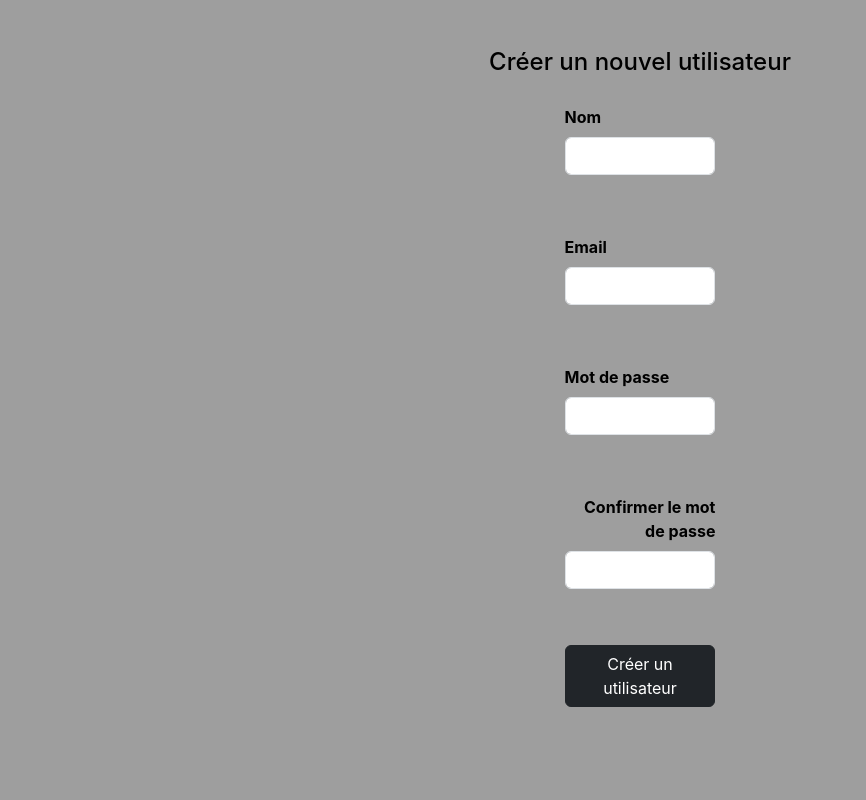
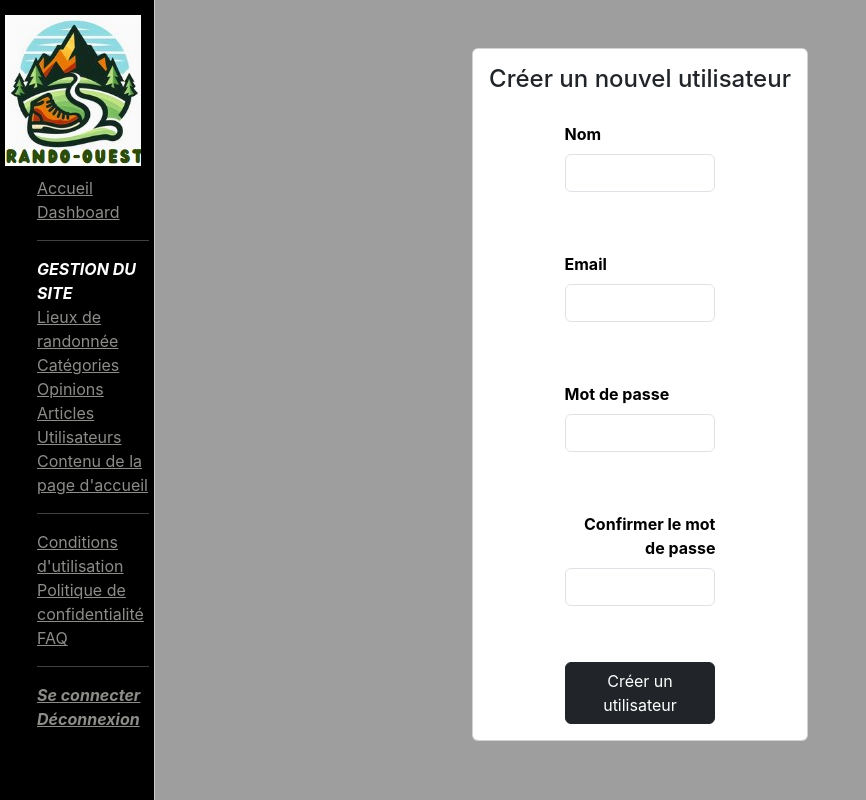
Before and after one commit to Nade0478/Rando-back-et-front, a React (Create React App) app in the folder Projet-rando-front/: page /user/add in a window 1280 px wide. Shown: the whole page, without its empty margins (0-866 px from the left). Built offline with nearby package versions, Linux system fonts and the light colour scheme.

Commit message:
Modif form

```diff
--- a/Projet-rando-front/src/pages/article/EditArticle.jsx
+++ b/Projet-rando-front/src/pages/article/EditArticle.jsx
@@ -26,7 +26,11 @@ const EditArticle = () => {
     try {
       const res = await axios.get(
         `${process.env.REACT_APP_API_URL}/article/${article}`,
-        { headers: { Authorization: `Bearer ${localStorage.getItem("access_token")}` } }
+        {
+          headers: {
+            Authorization: `Bearer ${localStorage.getItem("access_token")}`,
+          },
+        }
       );
       setTitle_article(res.data.title_article || "");
       setDate_article(res.data.date_article || "");
@@ -51,7 +55,9 @@ const EditArticle = () => {
   // Récupérer les catégories
   const fetchCategories = async () => {
     try {
-      const response = await axios.get(`${process.env.REACT_APP_API_URL}/category`);
+      const response = await axios.get(
+        `${process.env.REACT_APP_API_URL}/category`
+      );
       setCategories(response.data);
     } catch (error) {
       console.error("Erreur lors de la récupération des catégories :", error);
@@ -72,7 +78,13 @@ const EditArticle = () => {
   const updateArticle = async (e) => {
     e.preventDefault();
 
-    if (!title_article || !date_article || !content_article || !userId || !categoryId) {
+    if (
+      !title_article ||
+      !date_article ||
+      !content_article ||
+      !userId ||
+      !categoryId
+    ) {
       setValidationError({
         title_article: !title_article ? "Le titre est requis." : "",
         date_article: !date_article ? "La date est requise." : "",
@@ -112,12 +124,10 @@ const EditArticle = () => {
   return (
     <div>
       <Sidebar />
-      <div className="container mt-5">
-        <div className="row justify-content-center">
-          <div className="col-12 col-sm-12 col-md-6">
+      <div className="container mt-5 card-wrapper">
         <div className="card">
           <div className="card-body">
-                <h4 className="card-title">Modifier un article</h4>
+            <h4 className="card-title text-center">Modifier un article</h4>
             <hr />
             <div className="form-wrapper">
               {Object.keys(validationError).length > 0 && (
@@ -227,8 +237,6 @@ const EditArticle = () => {
         </div>
       </div>
     </div>
-      </div>
-    </div>
   );
 };
 
--- a/Projet-rando-front/src/pages/place/EditPlace.jsx
+++ b/Projet-rando-front/src/pages/place/EditPlace.jsx
@@ -5,8 +5,10 @@ import Row from "react-bootstrap/Row";
 import Col from "react-bootstrap/Col";
 import axios from "axios";
 import { useNavigate, useParams } from "react-router-dom";
+import "leaflet/dist/leaflet.css";
+
 import Sidebar from "../../components/admin/Sidebar";
-// import { MapContainer, TileLayer, Marker, Popup } from "react-leaflet";
+import { MapContainer, TileLayer, Marker, Popup } from "react-leaflet";
 
 
 const EditPlace = () => {
@@ -97,6 +99,7 @@ const EditPlace = () => {
           <div className="card-body">
             <h4 className="card-title text-center">Modifier une randonnée</h4>
             <hr />
+            <div className="form-wrapper">
               {Object.keys(validationError).length > 0 && (
                 <div className="row">
                   <div className="col-12">
@@ -155,7 +158,7 @@ const EditPlace = () => {
                 </Row>
                 <Row className="my-3">
                   <Col>
-                        {/* <MapContainer
+                    <MapContainer
                           style={{ height: "300px", width: "100%" }}
                           center={[
                             parseFloat(latitude_place) || 48.8566, // Valeur par défaut (Paris)
@@ -180,7 +183,7 @@ const EditPlace = () => {
                               </Popup>
                             </Marker>
                           )}
-                        </MapContainer> */}
+                        </MapContainer>
                   </Col>
                 </Row>
 
@@ -228,7 +231,9 @@ const EditPlace = () => {
                       <Form.Control
                         type="text"
                         value={estimated_time_place}
-                            onChange={(e) => setEstimated_time_place(e.target.value)}
+                        onChange={(e) =>
+                          setEstimated_time_place(e.target.value)
+                        }
                       />
                     </Form.Group>
                   </Col>
@@ -245,10 +250,7 @@ const EditPlace = () => {
                   <Col>
                     <Form.Group controlId="map_place">
                       <Form.Label>Carte</Form.Label>
-                          <Form.Control
-                            type="file"
-                            onChange={changeMapHandler}
-                          />
+                      <Form.Control type="file" onChange={changeMapHandler} />
                     </Form.Group>
                   </Col>
                 </Row>
@@ -266,6 +268,7 @@ const EditPlace = () => {
           </div>
         </div>
       </div>
+    </div>
   );
 };
 
--- a/Projet-rando-front/src/pages/user/AddUser.jsx
+++ b/Projet-rando-front/src/pages/user/AddUser.jsx
@@ -5,23 +5,32 @@ import Row from "react-bootstrap/Row";
 import Col from "react-bootstrap/Col";
 import axios from "axios";
 import { useNavigate } from "react-router-dom";
+import Sidebar from "../../components/admin/Sidebar";
 
 const AddUser = () => {
   const navigate = useNavigate();
 
-  // States for each input field
+  // States pour les champs du formulaire
   const [nameUser, setNameUser] = useState("");
   const [emailUser, setEmailUser] = useState("");
   const [passwordUser, setPasswordUser] = useState("");
-  const [confirmPasswordUser, setConfirmPasswordUser] = useState(""); // Ajout de la confirmation
+  const [confirmPasswordUser, setConfirmPasswordUser] = useState("");
   const [validationError, setValidationError] = useState({});
 
   const addUser = async (e) => {
     e.preventDefault();
 
-    // Vérifier que les mots de passe correspondent
+    // Vérification des champs requis
+    if (!nameUser || !emailUser || !passwordUser || !confirmPasswordUser) {
+      setValidationError({ general: ["Tous les champs sont obligatoires."] });
+      return;
+    }
+
+    // Vérification de la correspondance des mots de passe
     if (passwordUser !== confirmPasswordUser) {
-      setValidationError({ password: ["Les mots de passe ne correspondent pas."] });
+      setValidationError({
+        password: ["Les mots de passe ne correspondent pas."],
+      });
       return;
     }
 
@@ -29,27 +38,36 @@ const AddUser = () => {
     formData.append("name", nameUser);
     formData.append("email", emailUser);
     formData.append("password", passwordUser);
-    formData.append("password_confirmation", confirmPasswordUser); // Ajout de la confirmation
+    formData.append("password_confirmation", confirmPasswordUser);
+
+    const token = localStorage.getItem("access_token");
+    const headers = token ? { Authorization: `Bearer ${token}` } : {};
 
     try {
-      await axios.post(
-        `${process.env.REACT_APP_API_URL}/user`,
-        formData,
-        { headers: { Authorization: `Bearer ${localStorage.getItem("access_token")}` } }
-      );
+      await axios.post(`${process.env.REACT_APP_API_URL}/user`, formData, {
+        headers,
+      });
       navigate("/user"); // Redirection après succès
-    } catch ({ response }) {
-      if (response && response.status === 422) {
-        setValidationError(response.data.errors); // Gestion des erreurs de validation côté Laravel
+    } catch (error) {
+      if (error.response && error.response.status === 422) {
+        setValidationError(error.response.data.errors); // Gestion des erreurs Laravel
       } else {
-        console.error("Erreur inattendue :", response);
+        setValidationError({
+          general: ["Une erreur inattendue s'est produite."],
+        });
       }
     }
   };
 
   return (
-    <div className="container mt-5">
-      <h4>Créer un nouvel utilisateur</h4>
+    <div>
+      <Sidebar />
+      <div className="container mt-5 card-wrapper">
+        <div className="card">
+          <div className="card-body">
+            <h4 className="card-title text-center">
+              Créer un nouvel utilisateur
+            </h4>
             <Form onSubmit={addUser}>
               <Row>
                 <Col>
@@ -105,16 +123,20 @@ const AddUser = () => {
             </Form>
 
             {/* Affichage des erreurs */}
-      {Object.keys(validationError).length > 0 && (
-        <div className="mt-3">
-          <h6>Erreurs de validation :</h6>
-          <ul>
-            {Object.entries(validationError).map(([key, value]) => (
-              <li key={key}>{value}</li>
-            ))}
-          </ul>
+            {validationError.general && (
+              <p className="text-danger">{validationError.general}</p>
+            )}
+            {Object.entries(validationError).map(
+              ([key, value]) =>
+                key !== "general" && (
+                  <li key={key} className="text-danger">
+                    {value}
+                  </li>
+                )
+            )}
           </div>
-      )}
+        </div>
+      </div>
     </div>
   );
 };
--- a/Projet-rando-front/src/pages/user/ShowUser.jsx
+++ b/Projet-rando-front/src/pages/user/ShowUser.jsx
@@ -1,8 +1,8 @@
 import React, { useEffect, useState } from "react";
 import { useParams } from "react-router-dom";
 import axios from "axios";
-import Menu from "../../components/Menu";
 import Footer from "../../components/Footer";
+import Sidebar from "../../components/admin/Sidebar";
 
 const ShowUser = () => {
   const { id } = useParams();
@@ -48,7 +48,7 @@ const ShowUser = () => {
 
   return (
     <div>
-      <Menu />
+      <Sidebar />
       <div className="container mt-5">
         <h1>{user.name}</h1>
         <p><strong>Nom :</strong> {user.name}</p>
```
Lines whose indentation alone changed are shown as unchanged.
